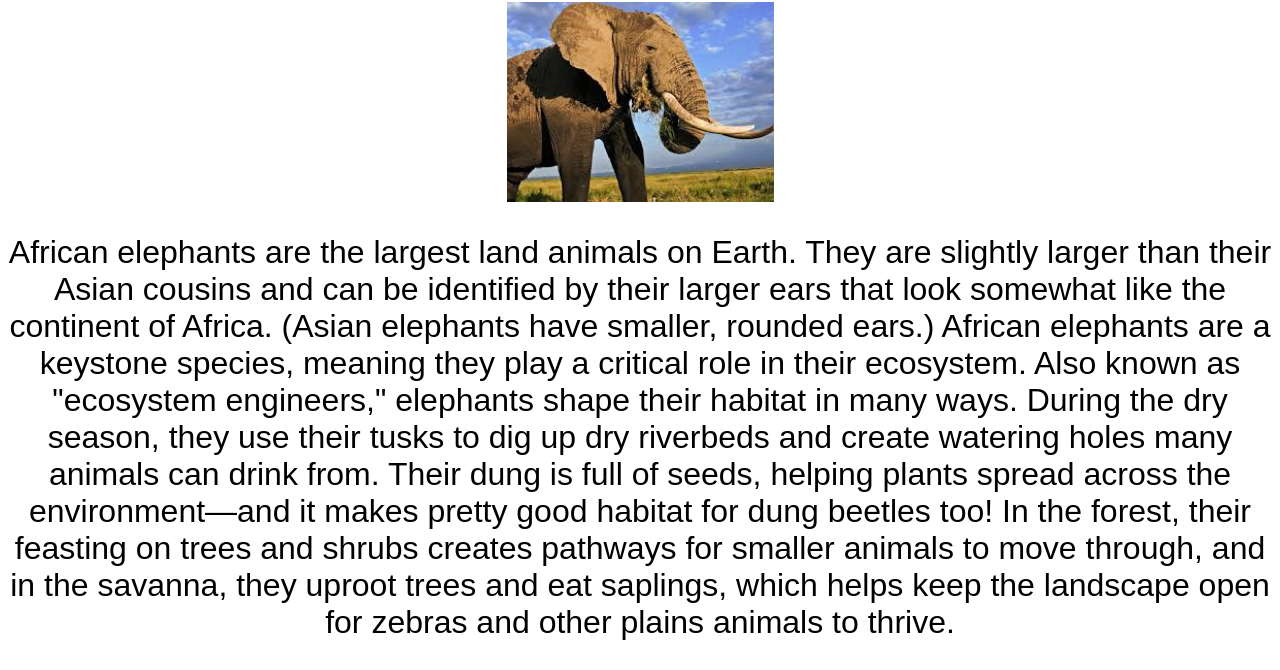
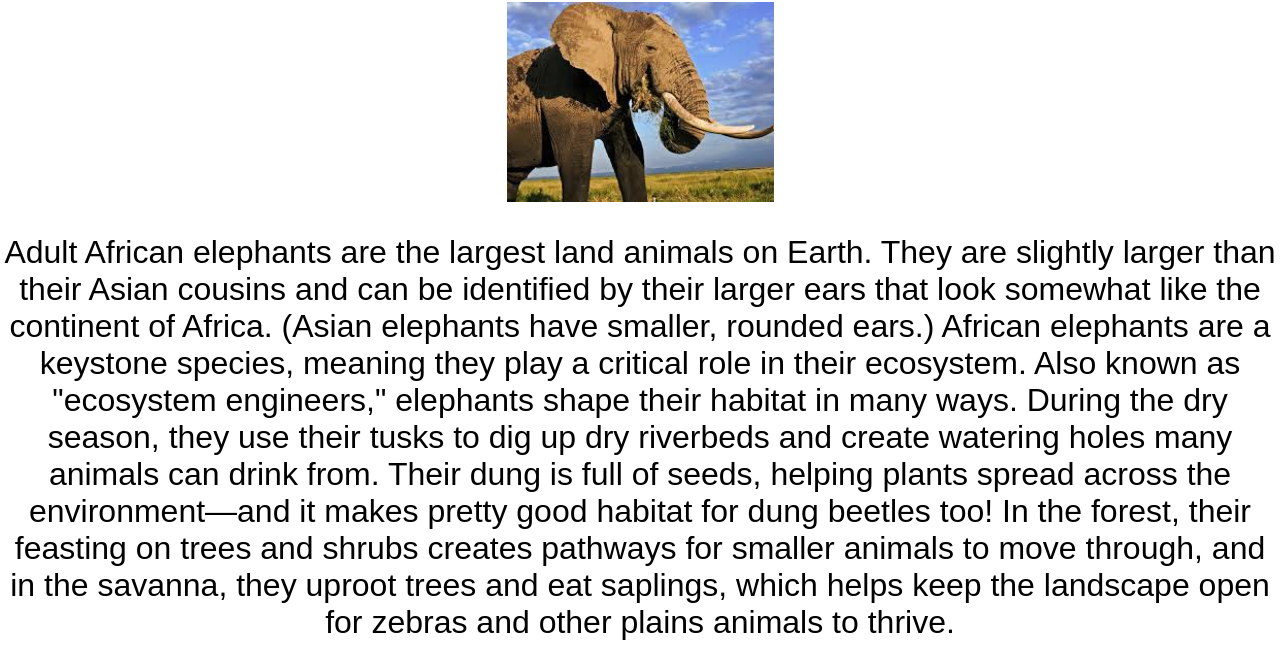
Before and after one commit to corycamp/Assignment-1, a plain HTML site: page index.html in a window 1280 px wide. Shown: the part 56-726 px from the top of the page. Drawn offline with Linux system fonts and the light colour scheme.

Commit message:
Test conflict

```diff
--- a/index.html
+++ b/index.html
@@ -7,7 +7,7 @@
 	<h1> The Elephant and The Rhino</h1>
 	<img src = "images/elephant1.jpg" alt = "Elephant">
 
-	<p>African elephants are the largest land animals on Earth. They are slightly larger than their Asian cousins and can be identified by their larger ears that look somewhat like the continent of Africa. (Asian elephants have smaller, rounded ears.) African elephants are a keystone species, meaning they play a critical role in their ecosystem. Also known as "ecosystem engineers," elephants shape their habitat in many ways. During the dry season, they use their tusks to dig up dry riverbeds and create watering holes many animals can drink from. Their dung is full of seeds, helping plants spread across the environment—and it makes pretty good habitat for dung beetles too! In the forest, their feasting on trees and shrubs creates pathways for smaller animals to move through, and in the savanna, they uproot trees and eat saplings, which helps keep the landscape open for zebras and other plains animals to thrive. </p>
+	<p>Adult African elephants are the largest land animals on Earth. They are slightly larger than their Asian cousins and can be identified by their larger ears that look somewhat like the continent of Africa. (Asian elephants have smaller, rounded ears.) African elephants are a keystone species, meaning they play a critical role in their ecosystem. Also known as "ecosystem engineers," elephants shape their habitat in many ways. During the dry season, they use their tusks to dig up dry riverbeds and create watering holes many animals can drink from. Their dung is full of seeds, helping plants spread across the environment—and it makes pretty good habitat for dung beetles too! In the forest, their feasting on trees and shrubs creates pathways for smaller animals to move through, and in the savanna, they uproot trees and eat saplings, which helps keep the landscape open for zebras and other plains animals to thrive. </p>
 
 
 	<img src = "images/rhino1.jpg" alt = "Rhino">
```
